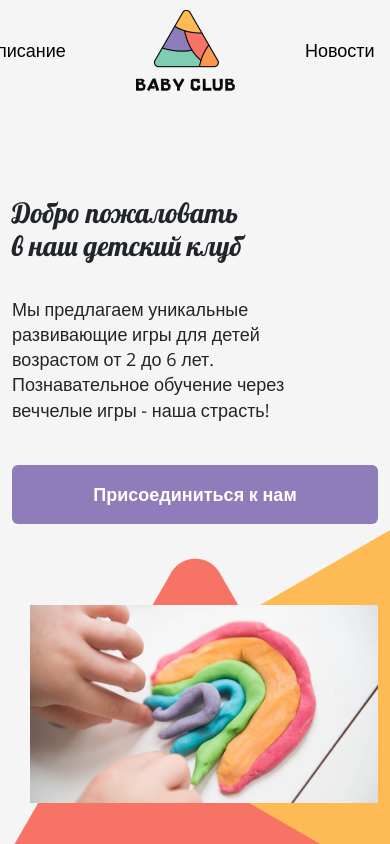
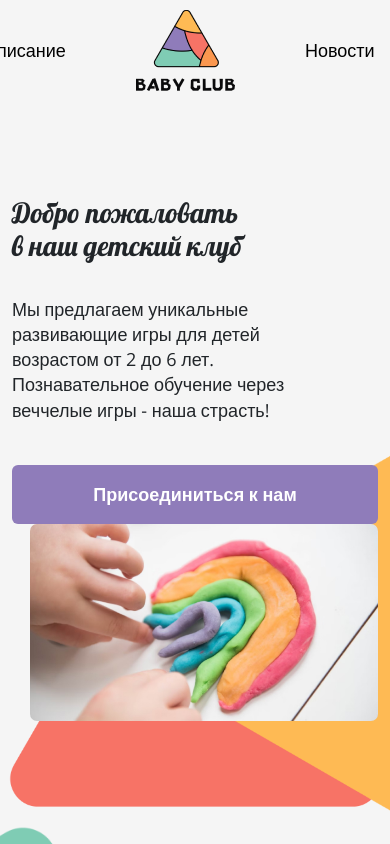
Before and after one commit to MustLightVK/M2L16, a plain HTML site: page index.html in a window 390 px wide. Shown: the top 844 px of the page. Drawn offline with nearby package versions, Linux system fonts and the light colour scheme.

Commit message:
add height

```diff
--- a/css/main.css
+++ b/css/main.css
@@ -418,6 +418,7 @@ footer{
     }
     .offer__image{
         width: 95%;
+        height: auto;
     }
     .offer__title{
         width: 320px;
@@ -428,8 +429,10 @@ footer{
     .offer__bg1{
         transform: scale(0.65);
         left: -102.5px;
+        top: -134px;
     }
     .offer__bg2{
+        top: -274px;
         right: -290px;
         transform: scale(0.65);
     }
```
